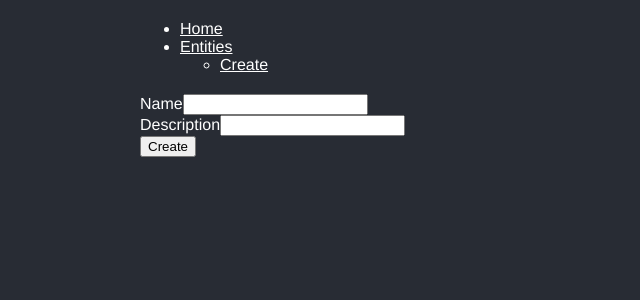
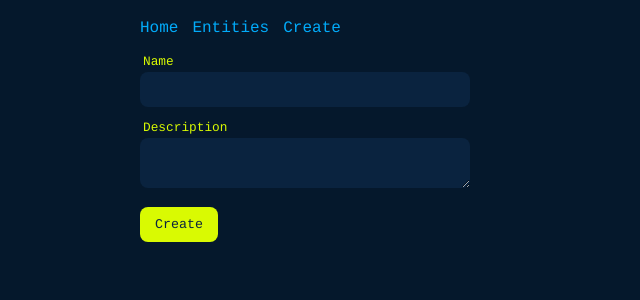
Before and after one commit to jeki-aka-zer0/hawaii, a React (Create React App) app in the folder frontend/: page /entities/create in a window 1280 px wide. Shown: the top 300 px of the page, without its empty margins (0-640 px from the left). Built offline with nearby package versions, Linux system fonts and the light colour scheme.

Commit message:
feat(Front): add form styles

```diff
--- a/frontend/src/App.css
+++ b/frontend/src/App.css
@@ -1,11 +1,19 @@
 header {
+}
+
+header nav {
     margin: 20px 0;
 }
 
 header nav ul {
-    margin: 0;
+    display: flex;
+    width: 100%;
+}
+
+header nav ul li {
+    padding: 0 14px 0 0;
 }
 
 header nav a {
-    color: #fff;
+    text-decoration: none;
 }
--- a/frontend/src/App.tsx
+++ b/frontend/src/App.tsx
@@ -7,20 +7,20 @@ import EntityForm from './EAV/EntityForm'
 function App () {
   return (
     <>
-      <header>
+      <header className={'content'}>
         <nav>
           <ul>
             <li><Link to="/">Home</Link></li>
             <li>
               <Link to="/entities">Entities</Link>
-              <ul>
-                <li><Link to="/entities/create">Create</Link></li>
-              </ul>
+            </li>
+            <li>
+              <Link to="/entities/create">Create</Link>
             </li>
           </ul>
         </nav>
       </header>
-      <main>
+      <main className={'content'}>
         <Routes>
           <Route path="/" element={<h1>Welcome to Hawaii</h1>}/>
           <Route path="/entities">
--- /dev/null
+++ b/frontend/src/EAV/EntityForm.css
@@ -0,0 +1,62 @@
+label {
+    cursor: pointer;
+    display: block;
+    font-size: .8em;
+    padding: 0 0 3px 3px;
+}
+
+input, textarea {
+    border: 0;
+    border-radius: 8px;
+    font-family: 'Courier', monospace;
+    padding: 10px 15px;
+    margin: 0 15px 15px 0;
+}
+
+input[type=text], textarea {
+    background: #0a233f;
+    caret-color: #d9fa02;
+    color: #d9fa02;
+}
+
+input:focus, textarea:focus {
+    outline: 0;
+    background: #102b48;
+}
+
+input:-webkit-autofill,
+input:-webkit-autofill:hover,
+input:-webkit-autofill:focus,
+input:-webkit-autofill:active {
+    -webkit-box-shadow: 0 0 0 30px #102b48 inset !important;
+}
+
+input:-webkit-autofill {
+    -webkit-text-fill-color: #d9fa02 !important;
+}
+
+input.size-m, textarea.size-m {
+    width: 300px;
+}
+
+input[type=submit] {
+    background: #d9fa02;
+    cursor: pointer;
+    color: #0a233f;
+}
+
+input[type=submit]:hover {
+    background: #c0de00;
+    color: #102b48;
+    position: relative;
+    top: 1px;
+    left: 1px;
+}
+
+input[type=submit]:active {
+    opacity: .9;
+}
+
+.error {
+    color: #fa0259;
+}
--- a/frontend/src/EAV/EntityForm.tsx
+++ b/frontend/src/EAV/EntityForm.tsx
@@ -1,4 +1,5 @@
 import React from 'react'
+import './EntityForm.css'
 import { SubmitHandler, useForm } from 'react-hook-form'
 import axios from 'axios'
 
@@ -9,7 +10,7 @@ type Inputs = {
 
 const EntityForm: React.FC = () => {
   const { register, handleSubmit, formState: { errors } } = useForm<Inputs>()
-  const onSubmit: SubmitHandler<Inputs> = data => {
+  const onSubmit: SubmitHandler<Inputs> = (data: Inputs): void => {
     console.log(data)
     axios
       .post(`${process.env.REACT_APP_API_URL}/eav/entity`, data)
@@ -20,17 +21,13 @@ const EntityForm: React.FC = () => {
   return (
     <form onSubmit={handleSubmit(onSubmit)}>
       <div>
-        <label htmlFor="name">
-          Name
-          <input type="text" {...register('name', { required: true })}/>
-          {errors.name && <span>This field is required</span>}
-        </label>
+        <label htmlFor="name">Name</label>
+        <input type="text" {...register("name", { required: true })} id="name" className={'size-m'}/>
+        {errors.name && <span className={"error"}>Name is required</span>}
       </div>
       <div>
-        <label htmlFor="description">
-          Description
-          <input type="text" {...register('description')}/>
-        </label>
+        <label htmlFor="description">Description</label>
+        <textarea {...register("description")} id="description" className={'size-m'}></textarea>
       </div>
       <div>
         <input type="submit" value="Create"/>
--- /dev/null
+++ b/frontend/src/css/index.css
@@ -0,0 +1,18 @@
+html, body {
+    background-color: #05182c;
+    color: #d9fa02;
+    font-family: 'Courier', monospace;
+}
+
+a {
+    color: #02abfa;
+}
+
+a:hover {
+    color: #1f96cc;
+}
+
+.content {
+    margin: 0 auto;
+    max-width: 1000px;
+}
--- /dev/null
+++ b/frontend/src/css/reset.min.css
@@ -0,0 +1 @@
+a,abbr,acronym,address,applet,article,aside,audio,b,big,blockquote,body,canvas,caption,center,cite,code,dd,del,details,dfn,div,dl,dt,em,embed,fieldset,figcaption,figure,footer,form,h1,h2,h3,h4,h5,h6,header,hgroup,html,i,iframe,img,ins,kbd,label,legend,li,mark,menu,nav,object,ol,output,p,pre,q,ruby,s,samp,section,small,span,strike,strong,sub,summary,sup,table,tbody,td,tfoot,th,thead,time,tr,tt,u,ul,var,video{margin:0;padding:0;border:0;font-size:100%;font:inherit;vertical-align:baseline}article,aside,details,figcaption,figure,footer,header,hgroup,menu,nav,section{display:block}body{line-height:1}ol,ul{list-style:none}blockquote,q{quotes:none}blockquote:after,blockquote:before,q:after,q:before{content:'';content:none}table{border-collapse:collapse;border-spacing:0}
--- a/frontend/src/index.css
+++ /dev/null
@@ -1,7 +0,0 @@
-body {
-    background-color: #282c34;
-    color: white;
-    font: 16px "Helvetica Neue", Helvetica, Arial, sans-serif;
-    margin: 0 auto;
-    max-width: 1000px;
-}
--- a/frontend/src/index.tsx
+++ b/frontend/src/index.tsx
@@ -1,6 +1,7 @@
 import React from 'react'
 import ReactDOM from 'react-dom'
-import './index.css'
+import './css/reset.min.css';
+import './css/index.css'
 import App from './App'
 import reportWebVitals from './reportWebVitals'
 import { BrowserRouter } from 'react-router-dom'
```
